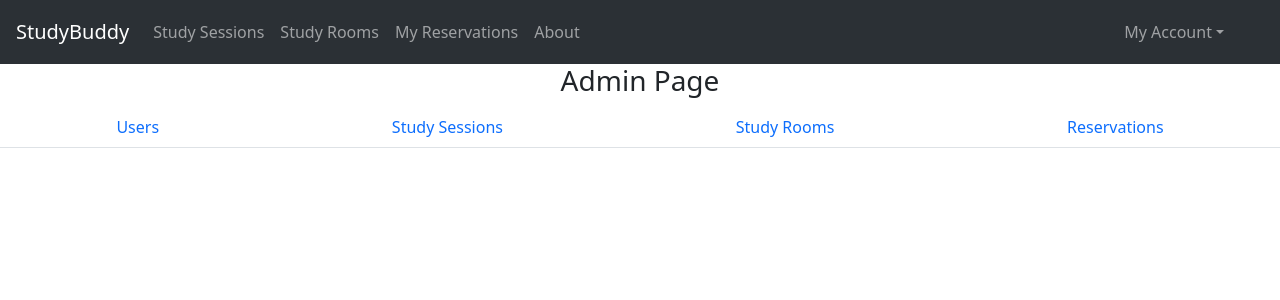
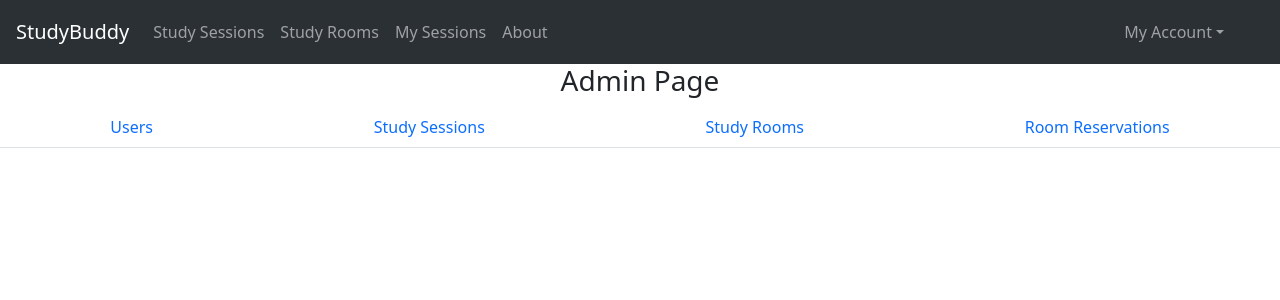
Before and after one commit to SED-StudyBuddy/DEVOPS_Lab, a React app in the folder frontend/: page /admin in a window 1280 px wide. Shown: the top 300 px of the page. Built offline with nearby package versions, Linux system fonts and the light colour scheme; no server answers; the HTML template or start-up script is replaced by a standard one.

Commit message:
small changes

```diff
--- a/frontend/src/components/NavBar.jsx
+++ b/frontend/src/components/NavBar.jsx
@@ -20,7 +20,7 @@ export default function NavBar() {
           >
             <Nav.Link as={Link} to="/sessions">Study Sessions</Nav.Link>
             <Nav.Link as={Link} to="/rooms">Study Rooms</Nav.Link>
-            <Nav.Link as={Link} to="/reservations">My Reservations</Nav.Link>
+            <Nav.Link as={Link} to="/reservations">My Sessions</Nav.Link>
             <Nav.Link as={Link} to="/about">About</Nav.Link>
 
             <NavDropdown title="My Account" id="navbarScrollingDropdown" className="position-absolute end-0 mx-5">
--- a/frontend/src/pages/Admin.jsx
+++ b/frontend/src/pages/Admin.jsx
@@ -22,7 +22,7 @@ export default function Admin() {
       <Tab eventKey="rooms" title="Study Rooms">
         <RoomsTable />
       </Tab>
-      <Tab eventKey="reservations" title="Reservations">
+      <Tab eventKey="reservations" title="Room Reservations">
         <ReservationsTable />
       </Tab>
     </Tabs>
```
